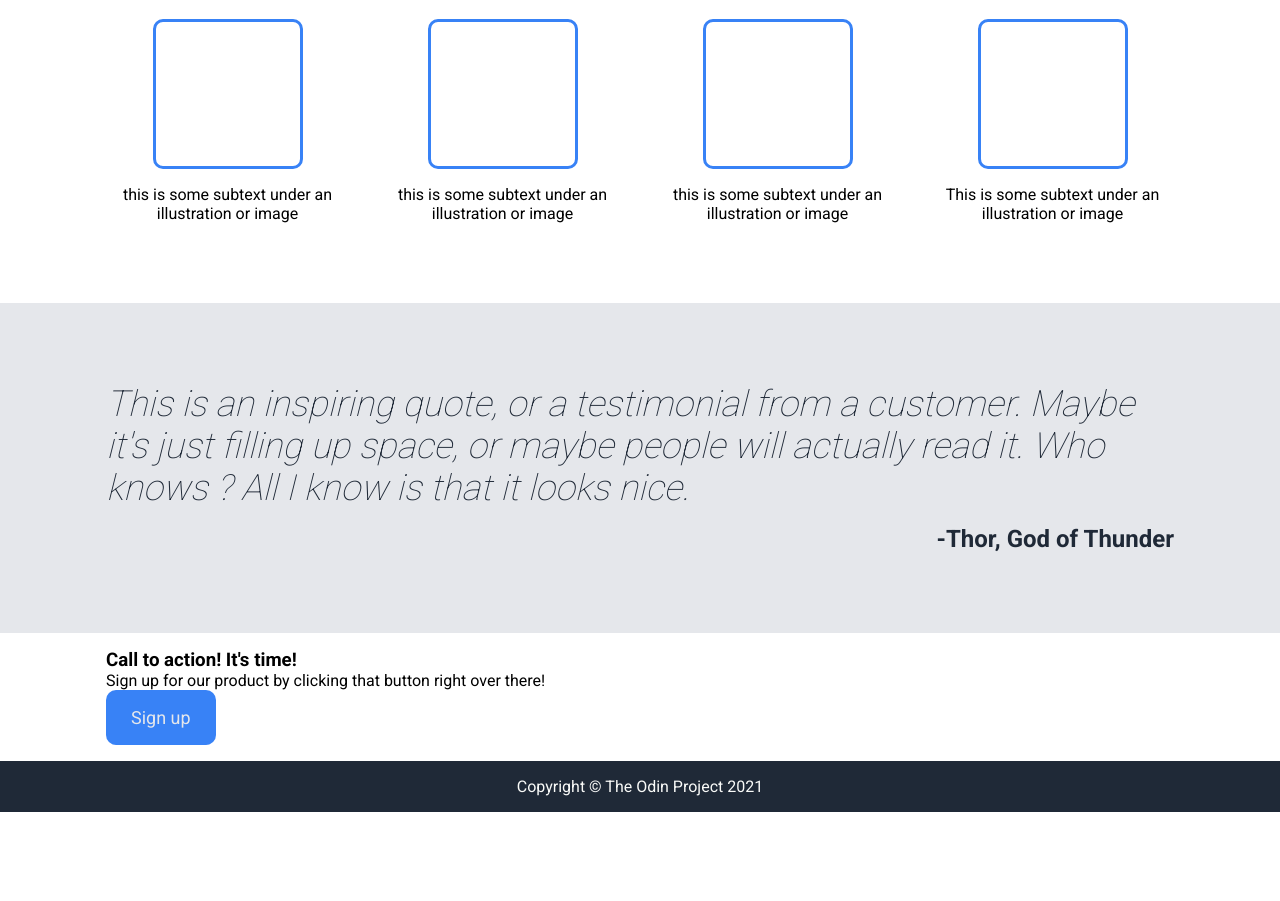
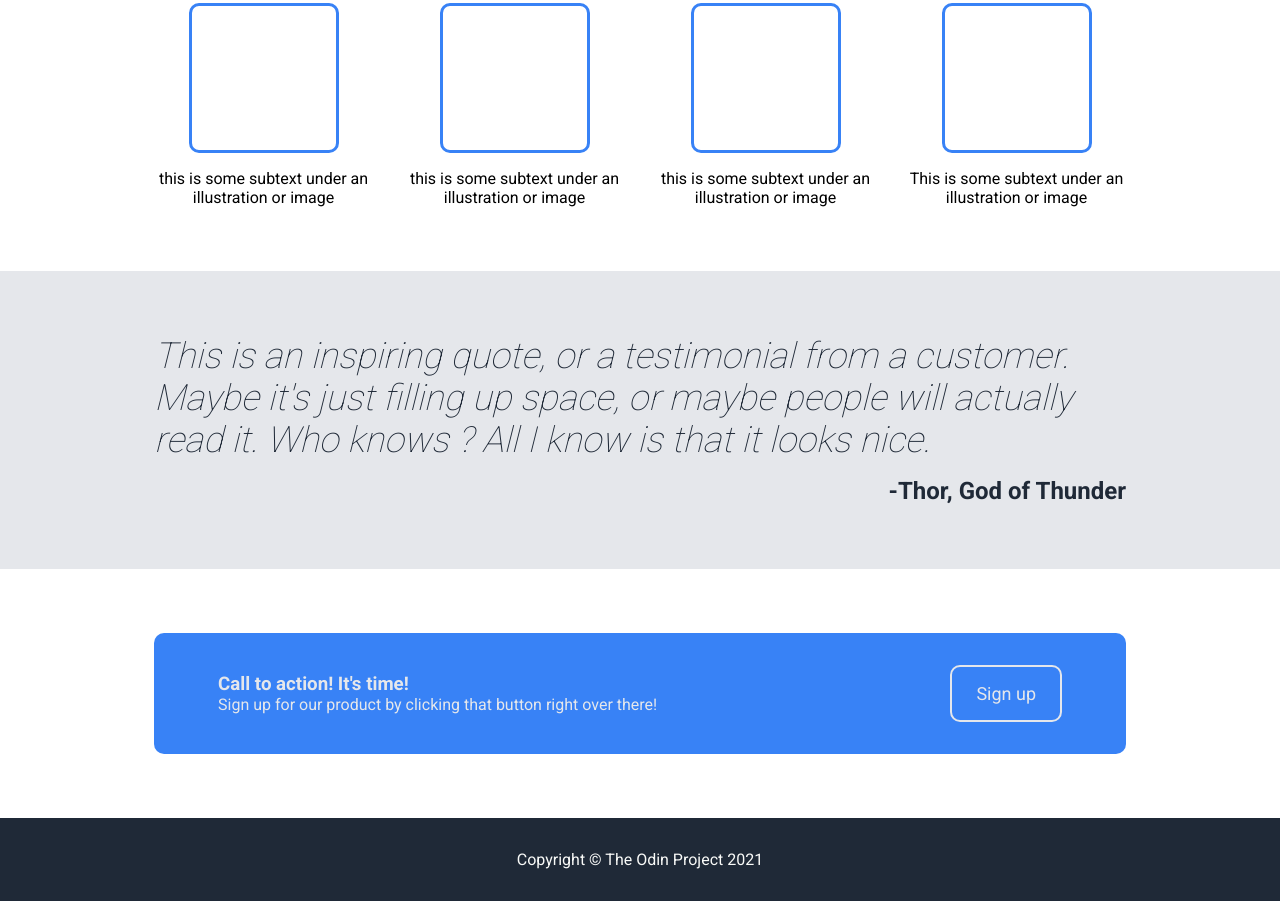
Before and after one commit to Halfonx/odin-landing-page, a plain HTML site: page index.html in a window 1280 px wide. Shown: the part 527-1428 px from the top of the page. Before the commit the page ends 1339 px from the top, so only its background shows below. Drawn offline with Linux system fonts and the light colour scheme.

Commit message:
Finish the CSS for all the page

```diff
--- a/css/styles.css
+++ b/css/styles.css
@@ -63,6 +63,7 @@ button,
 
 .footer-container {
     justify-content: center;
+    padding: 32px 0;
 }
 
 .hero-section-left {
@@ -152,3 +153,26 @@ h2 {
     width: fit-content;
     margin-left: auto;
 }
+
+.cta-section {
+    padding: 64px 0;
+}
+
+.cta-content {
+    display: flex;
+    justify-content: space-between;
+    align-items: center;
+    gap: 16px;
+    background-color: #3882f6;
+    color: #e5e7eb;
+    border-radius: 10px;
+    padding: 32px 64px;
+}
+
+.cta-content button {
+    border: 2px solid #e5e7eb;
+}
+
+.section-container.small {
+    padding: 0 64px;
+}
--- a/index.html
+++ b/index.html
@@ -29,7 +29,7 @@
             </div>
         </section>
         <section>
-            <div class="section-container">
+            <div class="section-container small">
                 <h2>Some random information.</h2>
                 <div class="information-container">
                     <div class="information-item">
@@ -53,18 +53,20 @@
 
         </section>
         <section class="quote-section">
-            <div class="section-container">
+            <div class="section-container small">
                 <p>This is an inspiring quote, or a testimonial from a customer. Maybe it's just filling up space, or maybe people will actually read it. Who knows ? All I know is that it looks nice.</p>
                 <div class="author">-Thor, God of Thunder</div>
             </div>
         </section>
-        <section>
-            <div class="section-container">
-                <div>
-                    <h3>Call to action! It's time!</h3>
-                    <p>Sign up for our product by clicking that button right over there!</p>
+        <section class="cta-section">
+            <div class="section-container small">
+                <div class="cta-content">
+                    <div class="cta-content-left">
+                        <h3>Call to action! It's time!</h3>
+                        <p>Sign up for our product by clicking that button right over there!</p>
+                    </div>
+                    <button>Sign up</button>
                 </div>
-                <button>Sign up</button>
             </div>
         </section>
         <footer>
```
